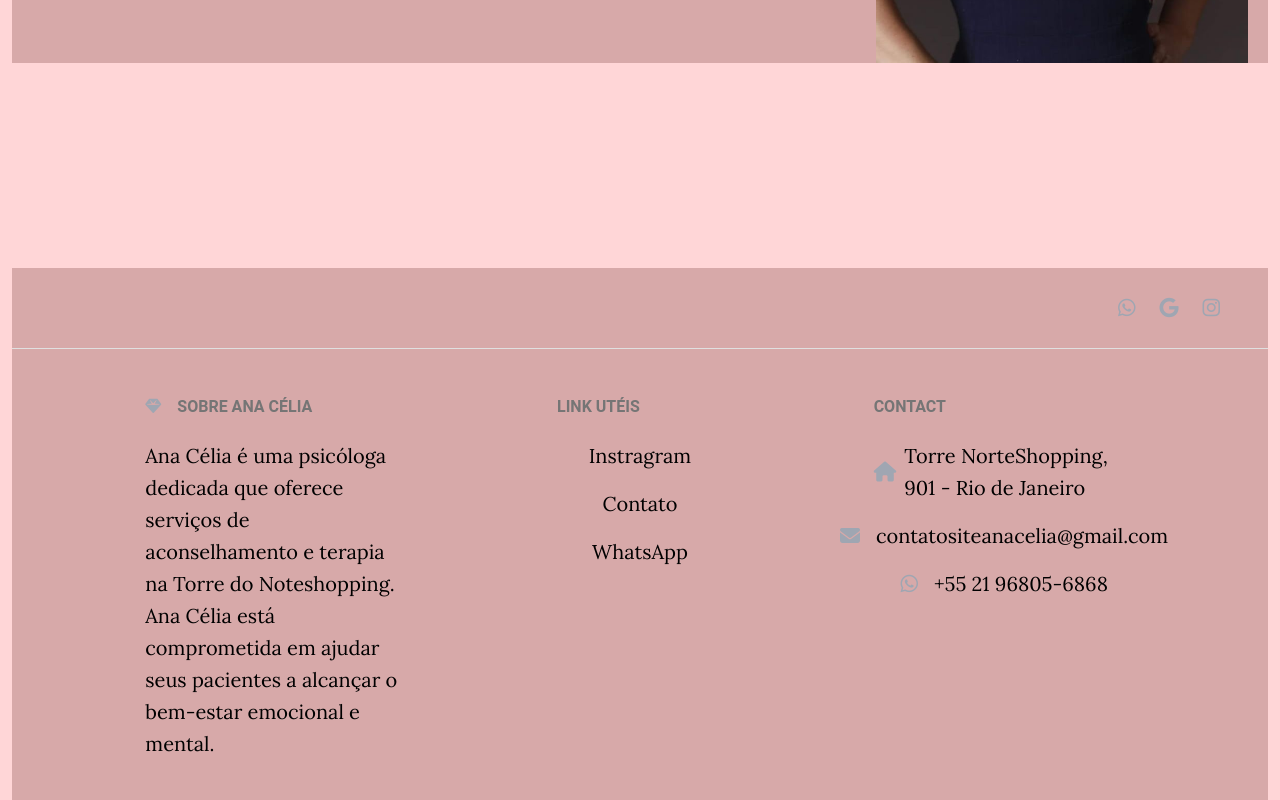
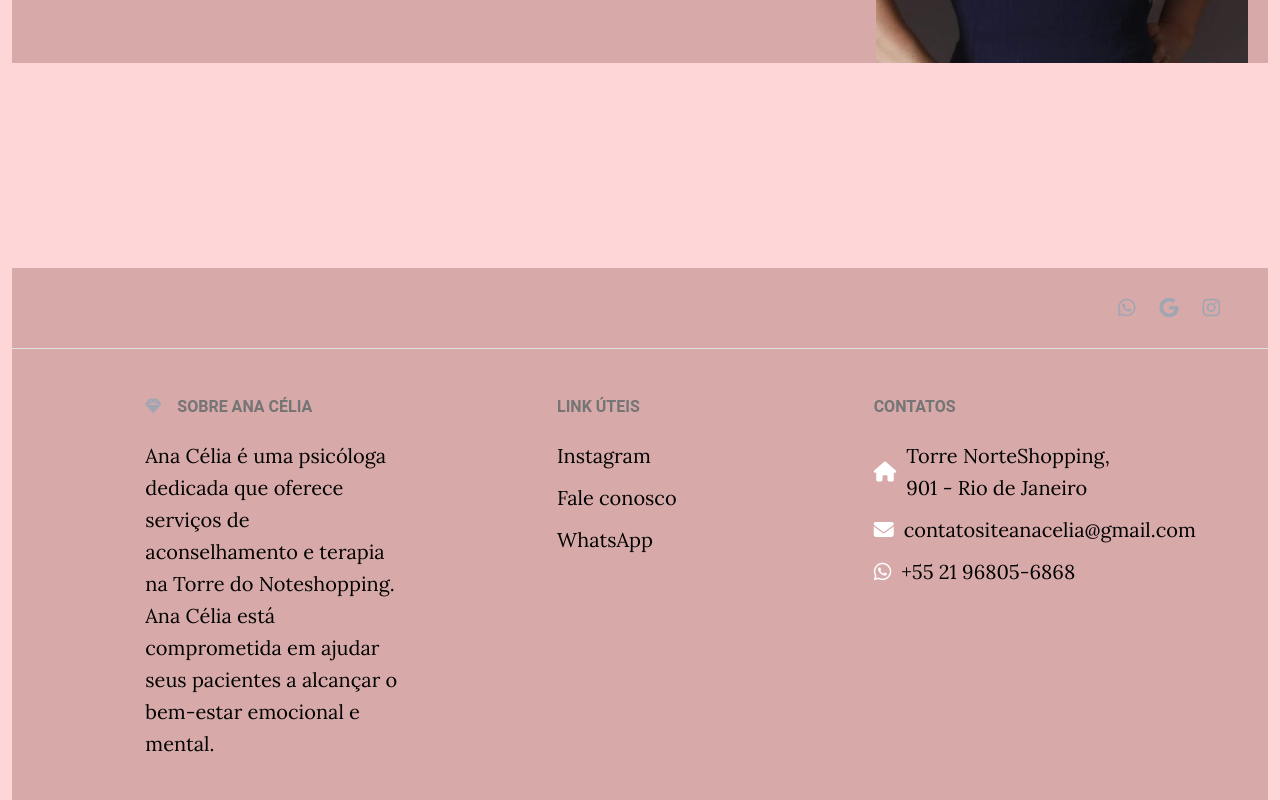
Before and after one commit to WillianXG/AnaCelia, a React (Vite) app: page / in a window 1280 px wide. Shown: the part 1922-2722 px from the top of the page. Built offline with nearby package versions, Linux system fonts and the light colour scheme.

Commit message:
alinhamento footer

```diff
--- a/src/components/Footer/footer.css
+++ b/src/components/Footer/footer.css
@@ -1,3 +1,67 @@
+/* footer.css */
+
+/* Estilo para o contêiner dos ícones */
+.icon-container {
+  display: flex; /* Usando flexbox para alinhar os ícones */
+  flex-direction: column; /* Alinhamento vertical dos ícones */
+}
+
+/* Estilo para cada parágrafo contendo um ícone */
+.icon-container p {
+  margin-bottom: 10px; /* Espaço entre cada parágrafo */
+}
+
+/* Estilo para os ícones */
+.icon {
+  margin-right: 10px; /* Espaço entre o ícone e o texto */
+  color: white; /* Cor dos ícones */
+}
+
+/* Estilo para o contêiner dos links úteis */
+.link-container {
+  display: flex; /* Usando flexbox para alinhar os links */
+  flex-direction: column; /* Alinhamento vertical dos links */
+}
+
+/* Estilo para cada parágrafo contendo um link */
+.link-container p {
+  margin-bottom: 10px; /* Espaço entre cada parágrafo */
+}
+
+/* Estilo para a cor de fundo do footer */
 .custom-bg-color {
-    background-color: #D7A9A9 ; /* Cor de fundo desejada */
-  }
+  background-color: #D7A9A9; /* Cor de fundo desejada */
+}
+/* footer.css */
+
+/* Estilo para o contêiner dos ícones */
+.icon-container {
+  display: flex;
+  flex-direction: column;
+  align-items: flex-start; /* Alinhamento dos ícones à esquerda */
+}
+
+/* Estilo para cada parágrafo contendo um ícone */
+.icon-container p {
+  margin-bottom: 10px;
+  display: flex;
+  align-items: center;
+}
+
+/* Estilo para os ícones */
+.icon {
+  margin-right: 10px;
+  color: white;
+}
+
+/* Estilo para o contêiner dos links úteis */
+.link-container {
+  display: flex;
+  flex-direction: column;
+  align-items: flex-start; /* Alinhamento dos links à esquerda */
+}
+
+/* Estilo para cada parágrafo contendo um link */
+.link-container p {
+  margin-bottom: 10px;
+}
--- a/src/components/Footer/footer.jsx
+++ b/src/components/Footer/footer.jsx
@@ -1,85 +1,108 @@
-import 'mdb-react-ui-kit/dist/css/mdb.min.css';
+import "mdb-react-ui-kit/dist/css/mdb.min.css";
 import "@fortawesome/fontawesome-free/css/all.min.css";
-import "./footer.css"
-import React from 'react';
-import { MDBFooter, MDBContainer, MDBRow, MDBCol, MDBIcon } from 'mdb-react-ui-kit';
-
+import "./footer.css";
+import React from "react";
+import {
+  MDBFooter,
+  MDBContainer,
+  MDBRow,
+  MDBCol,
+  MDBIcon,
+} from "mdb-react-ui-kit";
 
 export default function App() {
   return (
-    <MDBFooter className='custom-bg-color text-center text-lg-start text-muted'>
-      <section className='d-flex justify-content-center justify-content-lg-between p-4 border-bottom'>
-        <div className='me-5 d-none d-lg-block'>
-        </div>
-
+    <MDBFooter className="custom-bg-color text-center text-lg-start text-muted">
+      {/* Seção 1 */}
+      <section className="d-flex justify-content-center justify-content-lg-between p-4 border-bottom">
+        <div className="me-5 d-none d-lg-block"></div>
         <div>
-          <a href='https://w.app/ClinicaPsique' className='me-4 text-reset'>
-            <MDBIcon color='secondary' fab icon='whatsapp' />
+          <a href="https://w.app/ClinicaPsique" className="me-4 text-reset">
+            <MDBIcon color="secondary" fab icon="whatsapp" />
           </a>
-          <a href='mailto:acpnasci2305@gmail.com' className='me-4 text-reset'>
-            <MDBIcon color='secondary' fab icon='google' />
+          <a href="mailto:acpnasci2305@gmail.com" className="me-4 text-reset">
+            <MDBIcon color="secondary" fab icon="google" />
           </a>
-          <a href='https://www.instagram.com/anacelianascimento.psi/' className='me-4 text-reset'>
-            <MDBIcon color='secondary' fab icon='instagram' />
+          <a
+            href="https://www.instagram.com/anacelianascimento.psi/"
+            className="me-4 text-reset"
+          >
+            <MDBIcon color="secondary" fab icon="instagram" />
           </a>
         </div>
       </section>
 
-      <section className=''>
-
-        <MDBContainer className='text-center text-md-start mt-5'>
-          <MDBRow className='mt-3'>
-            <MDBCol md='3' lg='4' xl='3' className='mx-auto mb-4'>
-              <h6 className='text-uppercase fw-bold mb-4'>
-                <MDBIcon color='secondary' icon='gem' className='me-3' />
+      {/* Seção 2 */}
+      <section className="">
+        <MDBContainer className="text-center text-md-start mt-5">
+          <MDBRow className="mt-3">
+            {/* MDBCol 1 */}
+            <MDBCol md="3" lg="4" xl="3" className="mx-auto mb-4">
+              <h6 className="text-uppercase fw-bold mb-4">
+                <MDBIcon color="secondary" icon="gem" className="me-3" />
                 Sobre Ana Célia
               </h6>
               <p>
-              Ana Célia é uma psicóloga dedicada que oferece serviços de aconselhamento e terapia na Torre do Noteshopping.
-              Ana Célia está comprometida em ajudar seus pacientes a alcançar o bem-estar emocional e mental.
+                Ana Célia é uma psicóloga dedicada que oferece serviços de
+                aconselhamento e terapia na Torre do Noteshopping. Ana Célia
+                está comprometida em ajudar seus pacientes a alcançar o
+                bem-estar emocional e mental.
               </p>
             </MDBCol>
 
-
-            <MDBCol md='3' lg='2' xl='2' className='mx-auto mb-4'>
-              <h6 className='text-uppercase fw-bold mb-4'>Link Utéis</h6>
+            {/* MDBCol 2 */}
+            <MDBCol md="3" lg="2" xl="2" className="mx-auto mb-4">
+              <h6 className="text-uppercase fw-bold mb-4">Link Úteis</h6>
+              <div className="icon-container"> {/* Aplicando a mesma classe icon-container */}
                 <p>
-                <a href='https://www.instagram.com/anacelianascimento.psi/' className='text-reset'>
-                  Instragram
+                  <a
+                    href="https://www.instagram.com/anacelianascimento.psi/"
+                    className="text-reset"
+                  >
+                    Instagram
                   </a>
                 </p>
                 <p>
-                <a href='/contato' className='text-reset'>
-                  Contato
+                  <a href="/contato" className="text-reset">
+                    Fale conosco
                   </a>
                 </p>
                 <p>
-                <a href='https://w.app/ClinicaPsique' className='text-reset'>
+                  <a
+                    href="https://w.app/ClinicaPsique"
+                    className="text-reset"
+                  >
                     WhatsApp
                   </a>
                 </p>
+              </div>
             </MDBCol>
 
-            <MDBCol md='4' lg='3' xl='3' className='mx-auto mb-md-0 mb-4'>
-              <h6 className='text-uppercase fw-bold mb-4'>Contact</h6>
+            {/* MDBCol 3 */}
+            <MDBCol md="4" lg="3" xl="3" className="mx-auto mb-md-0 mb-4">
+              <h6 className="text-uppercase fw-bold mb-4">Contatos</h6>
+              <div className="icon-container">
                 <p>
-                <MDBIcon color='secondary' icon='home' className='me-2' />
+                  <MDBIcon icon="home" className="icon home-icon" />
                   Torre NorteShopping, 901 - Rio de Janeiro
                 </p>
                 <p>
-                <MDBIcon color='secondary' icon='envelope' className='me-3' />
+                  <MDBIcon icon="envelope" className="icon envelope-icon" />
                   contatositeanacelia@gmail.com
                 </p>
                 <p>
-                <MDBIcon color='secondary'fab icon='whatsapp' className='me-3' />
+                  <MDBIcon
+                    fab
+                    icon="whatsapp"
+                    className="icon whatsapp-icon"
+                  />
                   +55 21 96805-6868
                 </p>
+              </div>
             </MDBCol>
           </MDBRow>
         </MDBContainer>
       </section>
-
-
     </MDBFooter>
   );
 }
```
Lines whose indentation alone changed are shown as unchanged.
